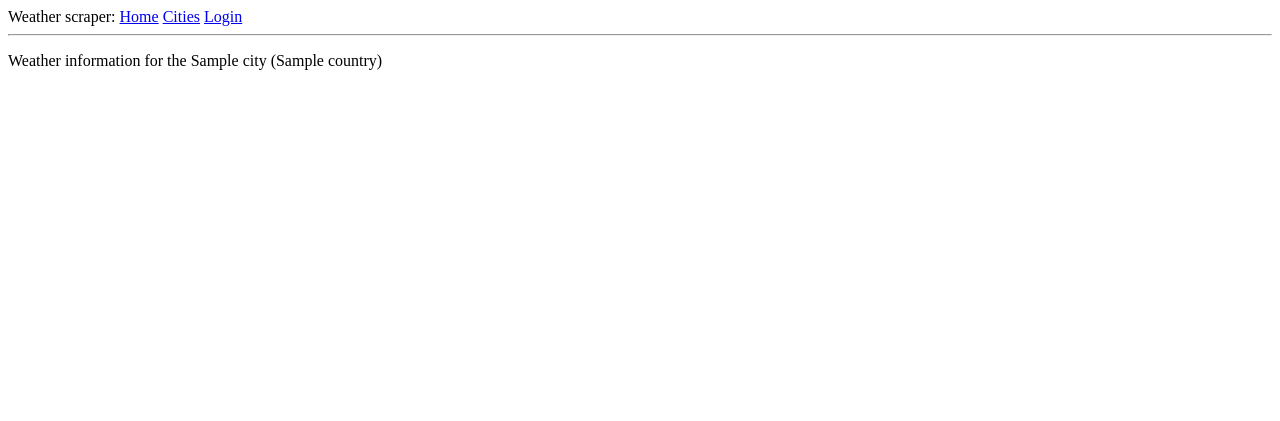
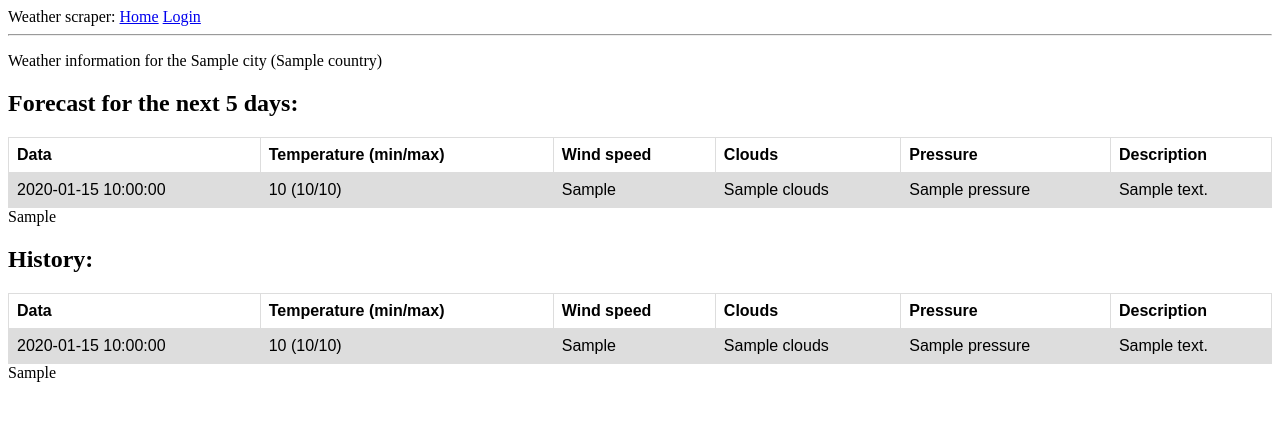
Before and after one commit to anelkasam/test_weather, a Flask app: template app/templates/weather.html in a window 1280 px wide. Shown: the top 421 px of the page. Run offline with Flask 2, Linux system fonts and the light colour scheme; the template is opened without the code that fills it: most values are stand-ins (such as "Sample title", 1, 10 or a date in 2020).

Commit message:
Load data from the openweathermap, save to the DB. Show tables and plots

```diff
--- a/app/templates/base.html
+++ b/app/templates/base.html
@@ -1,7 +1,7 @@
 <html>
     <head>
       {% if title %}
-      <title>{{ title }} - Microblog</title>
+      <title>{{ title }} - Weather scraper</title>
       {% else %}
       <title>Welcome to Weather scraper</title>
       {% endif %}
@@ -10,7 +10,6 @@
         <div>
             Weather scraper:
             <a href="{{ url_for('index') }}">Home</a>
-            <a href="{{ url_for('list_cities') }}">Cities</a>
             {% if current_user.is_anonymous %}
                 <a href="{{ url_for('login') }}">Login</a>
             {% else %}
--- a/app/templates/weather.html
+++ b/app/templates/weather.html
@@ -1,5 +1,78 @@
 {% extends "base.html" %}
 
 {% block content %}
+    <style>
+        table {
+            font-family: arial, sans-serif;
+            border-collapse: collapse;
+            width: 100%;
+        }
+
+        td, th {
+            border: 1px solid #dddddd;
+            text-align: left;
+            padding: 8px;
+        }
+
+        tr:nth-child(even) {
+            background-color: #dddddd;
+        }
+    </style>
+
     <p>Weather information for the {{ context.city.name }} ({{ context.city.country }})</p>
+    {% if context.forecast %}
+        <h2>Forecast for the next 5 days:</h2>
+        <table>
+            <tr>
+                <th>Data</th>
+                <th>Temperature (min/max)</th>
+                <th>Wind speed</th>
+                <th>Clouds</th>
+                <th>Pressure</th>
+                <th>Description</th>
+            </tr>
+            {% for data in context.forecast %}
+                <tr>
+                    <td>{{ data.data_time }}</td>
+                    <td>{{ data.temperature }} ({{ data.temperature_min }}/{{ data.temperature_max }})</td>
+                    <td>{{ data.windSpeed }}</td>
+                    <td>{{ data.clouds }}</td>
+                    <td>{{ data.pressure }}</td>
+                    <td>{{ data.description }}</td>
+                </tr>
+            {% endfor %}
+        </table>
+    {% else %}
+        <p>There are no information for the forecast.</p>
+    {% endif %}
+
+    {{ context.forecast_plots|safe }}
+
+    {% if context.history %}
+        <h2>History:</h2>
+        <table>
+            <tr>
+                <th>Data</th>
+                <th>Temperature (min/max)</th>
+                <th>Wind speed</th>
+                <th>Clouds</th>
+                <th>Pressure</th>
+                <th>Description</th>
+            </tr>
+            {% for data in context.history %}
+                <tr>
+                    <td>{{ data.data_time }}</td>
+                    <td>{{ data.temperature }} ({{ data.temperature_min }}/{{ data.temperature_max }})</td>
+                    <td>{{ data.windSpeed }}</td>
+                    <td>{{ data.clouds }}</td>
+                    <td>{{ data.pressure }}</td>
+                    <td>{{ data.description }}</td>
+                </tr>
+            {% endfor %}
+        </table>
+    {% else %}
+        There are no history information for the weather for {{ context.city.name }} ({{ context.city.country }}).
+    {% endif %}
+    {{ context.history_plots|safe }}
+
 {% endblock %}
--- a/app/views.py
+++ b/app/views.py
@@ -9,6 +9,7 @@ from werkzeug.urls import url_parse
 from app import app, db
 from app.forms import LoginForm, RegistrationForm, CitySearchForm
 from app.models import User, City, Forecast
+from app.utils import plot_forecast
 
 
 @app.before_request
@@ -96,22 +97,39 @@ def list_cities():
 
 @app.route('/weather/<city_id>')
 def weather(city_id):
-    historic_url = f'http://history.openweathermap.org/data/2.5/history/city?' \
-                   f'id={id}&type=hour&start={start}&end={end}&appid={appid}'
-    forecast_url = f'api.openweathermap.org/data/2.5/forecast?' \
-                   f'id={city_id}&mode=json&appid={appid}'
+    temp_delta = 273.15
     city = City.query.get(city_id)
-    context = {'city': city}
+    forecasts = Forecast.query.filter(Forecast.city_id == city.id,
+                                      Forecast.data_time >= datetime.now()).all()
+    context = {'city': city,
+               'history': Forecast.query.filter(Forecast.city_id == city.id,
+                                                Forecast.data_time < datetime.now()).all()}
+
+    forecast_params = {'id': city_id,
+                       'mode': 'json',
+                       'appid': app.config["OPENWEATHERMAP_API_KEY"]}
+    forecast_data = requests.get('http://api.openweathermap.org/data/2.5/forecast',
+                                 params=forecast_params).json()
+    if forecast_data['cod'] != '200':
+        return render_template('weather.html', context=context)
+
+    forecast_objs = []
+    for data in forecast_data['list']:
+        forecast = Forecast(city_id=city.id,
+                            data_time=datetime.fromtimestamp(data['dt']),
+                            temperature=int(data['main']['temp'] - temp_delta),
+                            temperature_min=int(data['main']['temp_min'] - temp_delta),
+                            temperature_max=int(data['main']['temp_max'] - temp_delta),
+                            windSpeed=data['wind']['speed'],
+                            clouds=data['clouds']['all'],
+                            pressure=data['main']['pressure'],
+                            description=', '.join(d['description'] for d in data['weather']))
+        forecast_objs.append(forecast)
+        if forecast not in forecasts:
+            db.session.add(forecast)
+    db.session.commit()
+
+    context['forecast'] = forecast_objs
+    context['forecast_plots'] = plot_forecast(forecast_objs)
+    context['history_plots'] = plot_forecast(context['history'])
     return render_template('weather.html', context=context)
-
-
-def get_data_from_openweathermap(city_id):
-    """
-    Get data from the openweathermap.org for the city for the last 2 weeks and forecast for the next 5 days.
-    """
-    delta = 1209600  # 2 weeks
-    historic_url = f'http://history.openweathermap.org/data/2.5/history/city?' \
-                   f'id={city_id}&type=hour&start={datetime.utcnow() - delta}&end={datetime.utcnow()}' \
-                   f'&appid={app.config["OPENWEATHERMAP_API_KEY"]}'
-    forecast_url = f'api.openweathermap.org/data/2.5/forecast?' \
-                   f'id={city_id}&mode=json&appid={app.config["OPENWEATHERMAP_API_KEY"]}'
```
Also changed, not shown: app/__init__.py (+32 -0 lines), app/models.py (+7 -0 lines), app/utils.py (added, +33 -0 lines), config.py (+8 -1 lines).
